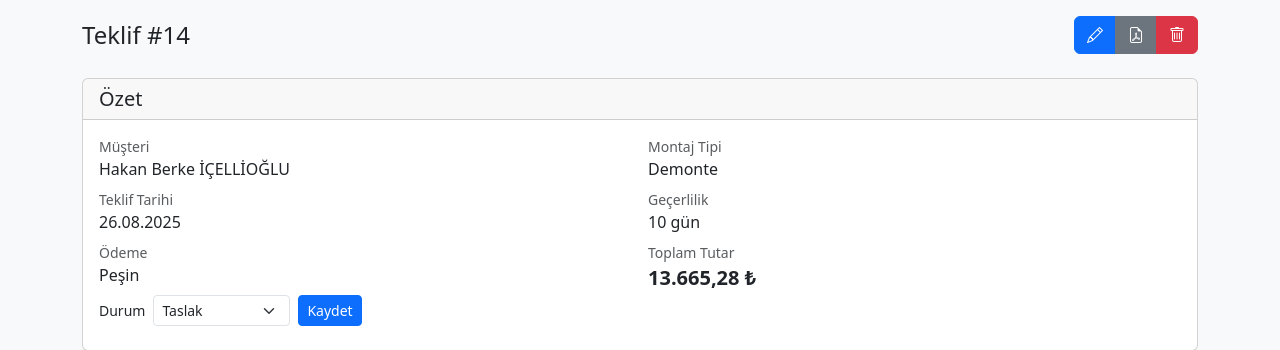
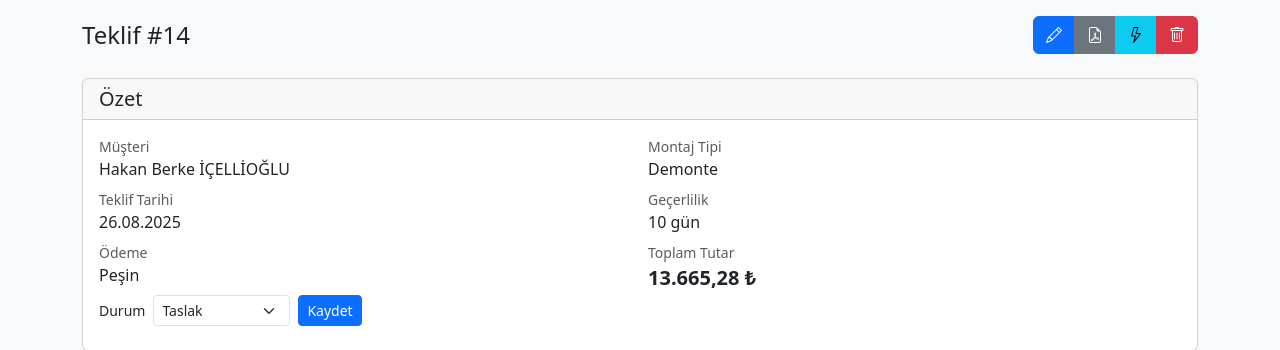
Before and after one commit to hakanicellioglu/teklifPro, a PHP site: page /quotation_view.php?id=14 in a window 1280 px wide. Shown: the part 104-454 px from the top of the page. Run offline with PHP 8.4, Linux system fonts and the light colour scheme; a user stored in the database is signed in; data comes from the database, SQL or seed files in the repository; data that the repository does not hold is empty.

Commit message:
Add optimization button to quotation view

```diff
--- a/quotation_view.php
+++ b/quotation_view.php
@@ -501,6 +501,7 @@ if ($expired): ?>
 <div class="d-none d-md-inline-flex btn-group d-print-none" role="group" aria-label="Eylemler">
     <a href="quotation_edit.php?id=<?= e((string)$offer['id']) ?>" class="btn btn-primary offer-action" data-bs-toggle="tooltip" title="Düzenle" aria-label="Düzenle"><i class="bi bi-pencil"></i></a>
     <a href="/pdf/preview.php?id=<?= e((string)$offer['id']) ?>" class="btn btn-secondary offer-action" target="_blank" rel="noopener" data-bs-toggle="tooltip" title="PDF Önizleme" aria-label="PDF Önizleme"><i class="bi bi-file-earmark-pdf"></i></a>
+    <a href="optimazsyon.php?id=<?= e((string)$offer['id']) ?>" class="btn btn-info offer-action" data-bs-toggle="tooltip" title="Optimizasyon" aria-label="Optimizasyon"><i class="bi bi-lightning"></i></a>
     <?php if ($role === 'admin'): ?>
         <button type="button" class="btn btn-danger offer-action" data-bs-toggle="modal" data-bs-target="#deleteModal" aria-label="Sil" title="Sil"><i class="bi bi-trash"></i></button>
     <?php endif; ?>
@@ -512,6 +513,7 @@ if ($expired): ?>
     <ul class="dropdown-menu dropdown-menu-end" aria-labelledby="actionMenu">
         <li><a class="dropdown-item offer-action" href="quotation_edit.php?id=<?= e((string)$offer['id']) ?>"><i class="bi bi-pencil me-1"></i> Düzenle</a></li>
         <li><a class="dropdown-item offer-action" href="/pdf/preview.php?id=<?= e((string)$offer['id']) ?>" target="_blank" rel="noopener"><i class="bi bi-file-earmark-pdf me-1"></i> PDF Önizleme</a></li>
+        <li><a class="dropdown-item offer-action" href="optimazsyon.php?id=<?= e((string)$offer['id']) ?>"><i class="bi bi-lightning me-1"></i> Optimizasyon</a></li>
         <?php if ($role === 'admin'): ?>
             <li><hr class="dropdown-divider"></li>
             <li><button class="dropdown-item text-danger offer-action" data-bs-toggle="modal" data-bs-target="#deleteModal"><i class="bi bi-trash me-1"></i> Sil</button></li>
```
